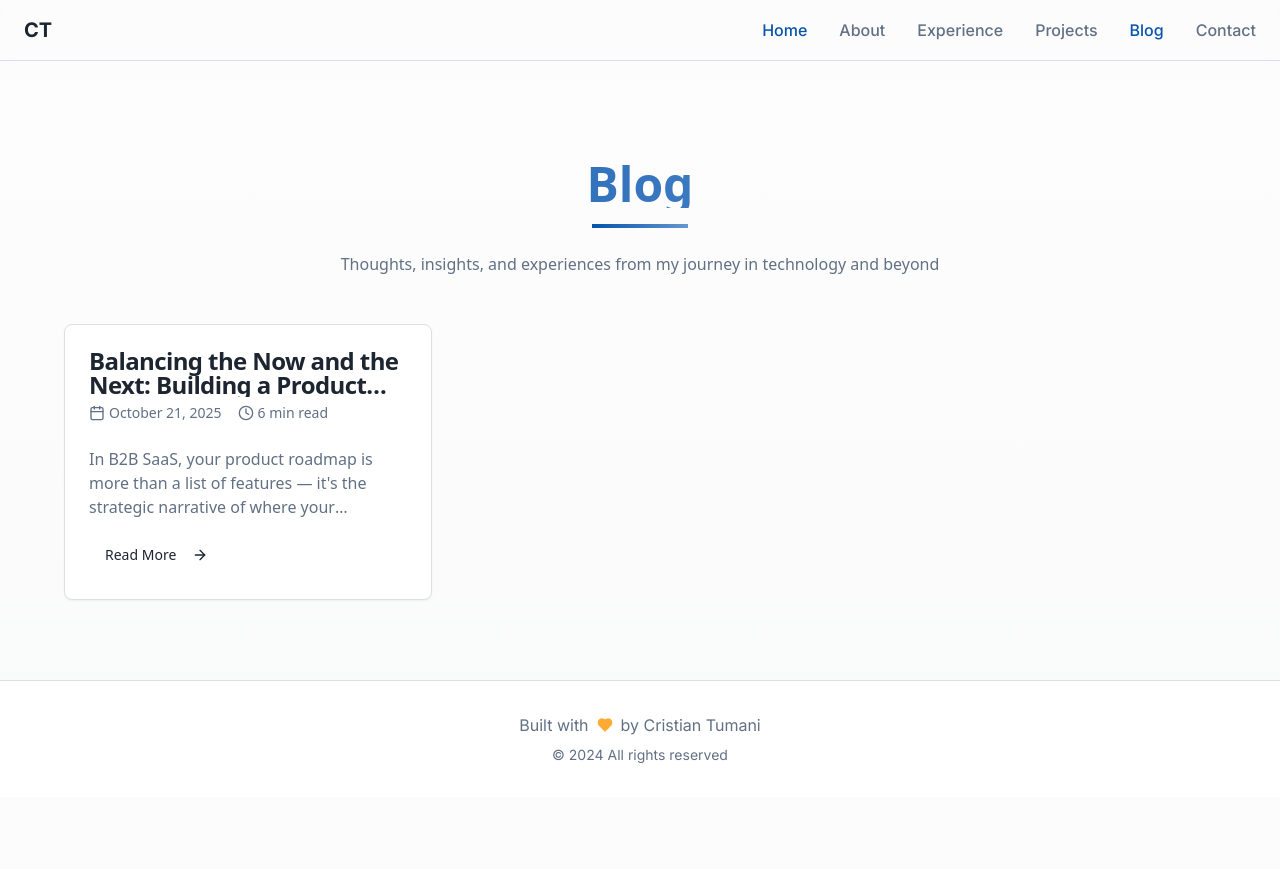
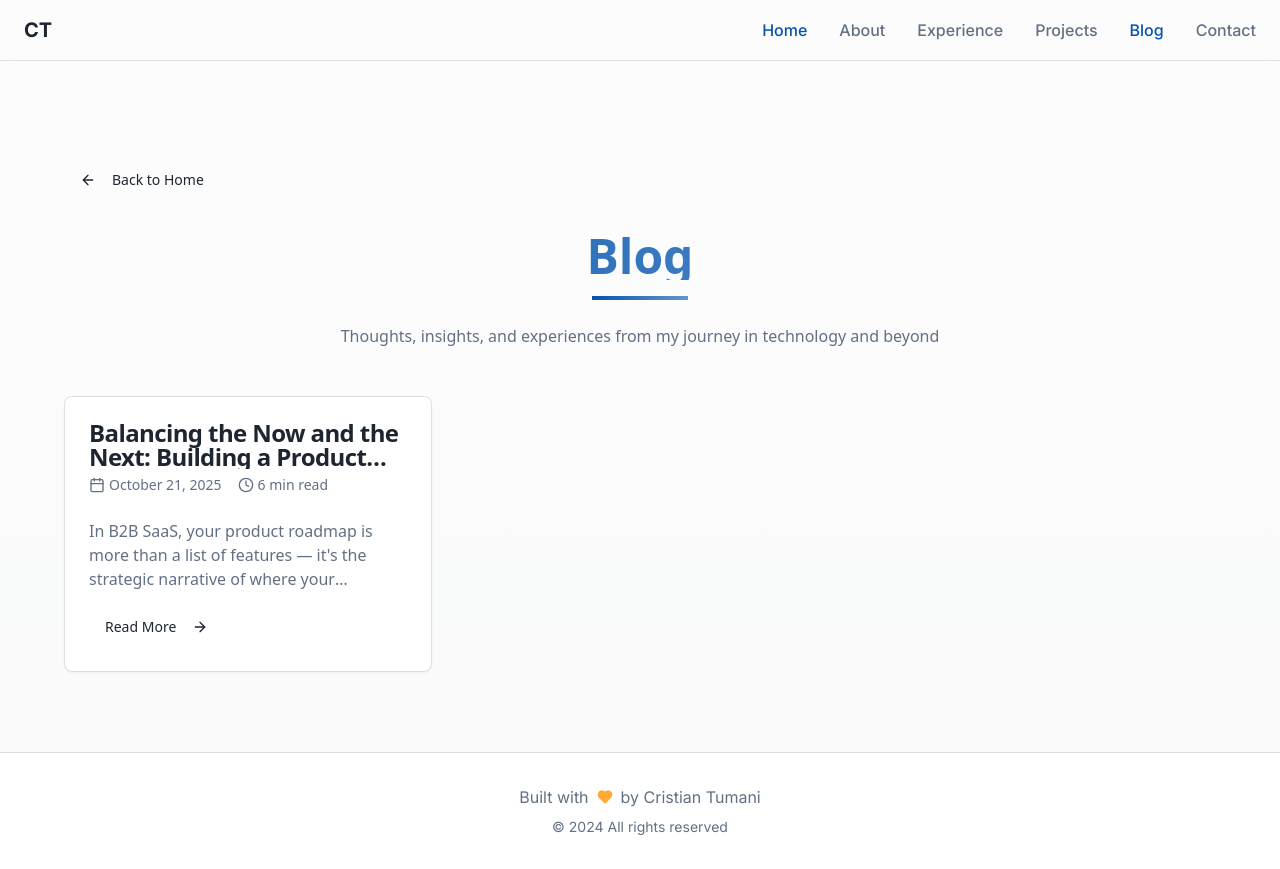
Before and after one commit to cristiantumani/cristian-tumani-portfolio, a React (Vite) app: page /blog in a window 1280 px wide. Before the commit the page ends 800 px from the top, so only its background shows below. Built offline with nearby package versions, Linux system fonts and the light colour scheme.

Commit message:
Add back button to blog page

```diff
--- a/src/pages/Blog.tsx
+++ b/src/pages/Blog.tsx
@@ -1,6 +1,6 @@
 import { Card, CardContent, CardDescription, CardHeader, CardTitle } from "@/components/ui/card";
 import { Button } from "@/components/ui/button";
-import { Calendar, Clock, ArrowRight } from "lucide-react";
+import { Calendar, Clock, ArrowRight, ArrowLeft } from "lucide-react";
 import { useNavigate } from "react-router-dom";
 import Navigation from "@/components/Navigation";
 import Footer from "@/components/Footer";
@@ -15,6 +15,17 @@ const Blog = () => {
       <div className="pt-20">
         <section className="py-20 px-4 bg-gradient-to-b from-background to-muted/20">
           <div className="max-w-6xl mx-auto">
+            <div className="mb-8">
+              <Button
+                variant="ghost"
+                onClick={() => navigate("/")}
+                className="group"
+              >
+                <ArrowLeft className="w-4 h-4 mr-2 group-hover:-translate-x-1 transition-transform" />
+                Back to Home
+              </Button>
+            </div>
+
             <div className="text-center mb-12">
               <h1 className="text-4xl md:text-5xl font-bold mb-4 bg-gradient-to-r from-primary to-primary/60 bg-clip-text text-transparent">
                 Blog
```
